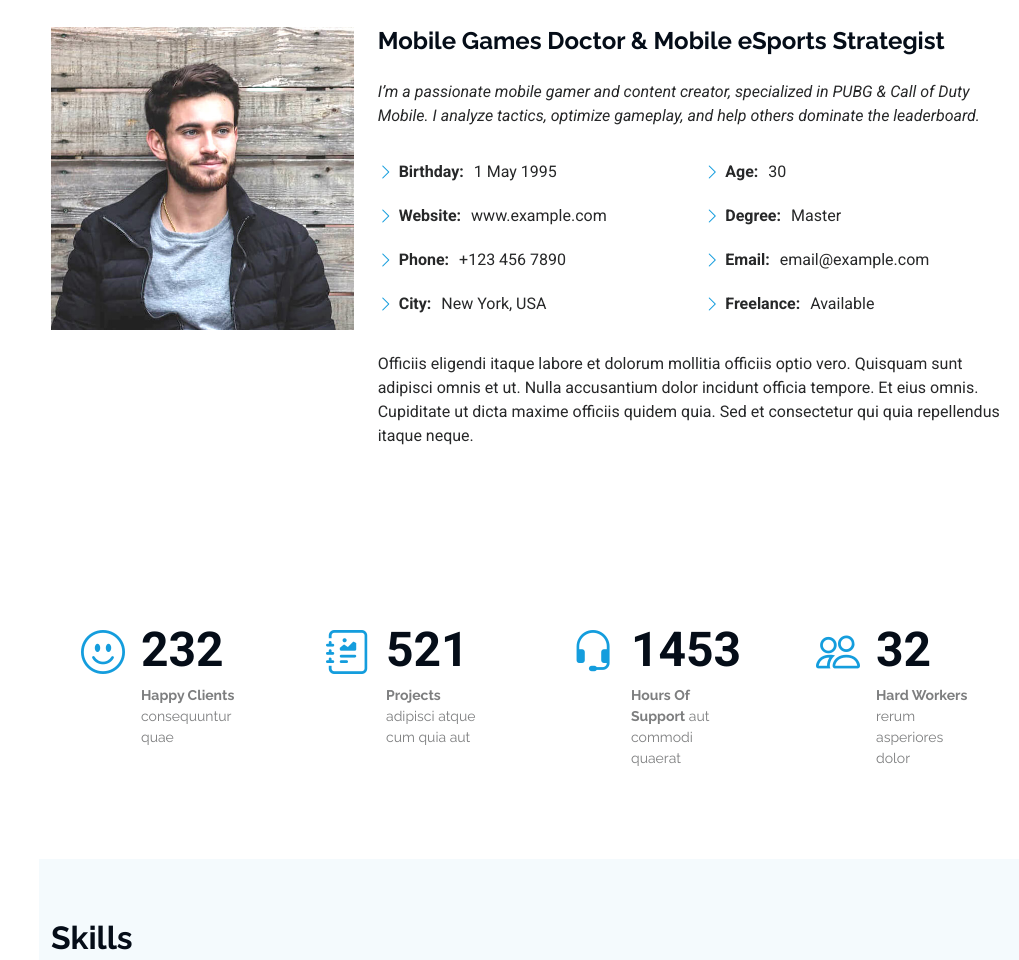
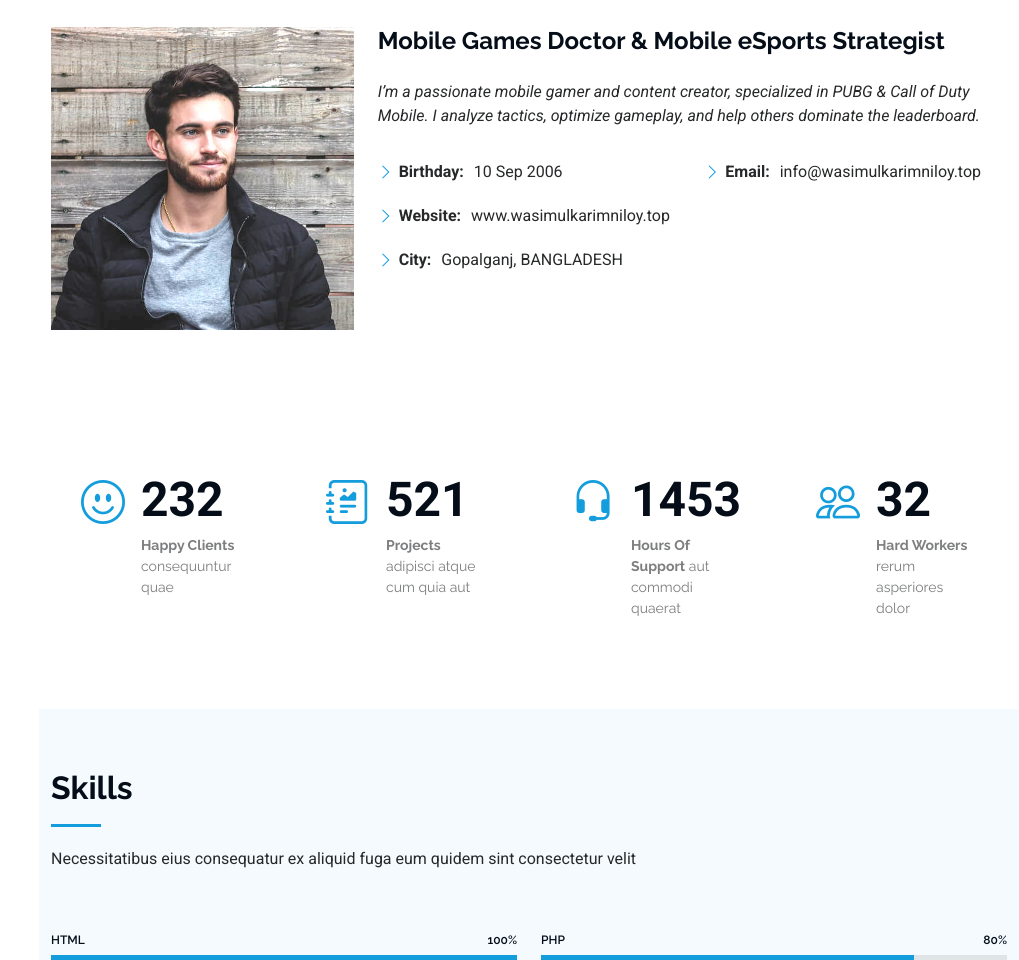
Before and after one commit to wasimulkarimniloy/Main, a plain HTML site: page index.html in a window 1280 px wide. Shown: the part 1043-2003 px from the top of the page, without its empty margins (261-1280 px from the left). Drawn offline with Linux system fonts and the light colour scheme.

Commit message:
Update index.html

```diff
--- a/index.html
+++ b/index.html
@@ -126,25 +126,22 @@
             <div class="row">
               <div class="col-lg-6">
                 <ul>
-                  <li><i class="bi bi-chevron-right"></i> <strong>Birthday:</strong> <span>1 May 1995</span></li>
-                  <li><i class="bi bi-chevron-right"></i> <strong>Website:</strong> <span>www.example.com</span></li>
-                  <li><i class="bi bi-chevron-right"></i> <strong>Phone:</strong> <span>+123 456 7890</span></li>
-                  <li><i class="bi bi-chevron-right"></i> <strong>City:</strong> <span>New York, USA</span></li>
+                  <li><i class="bi bi-chevron-right"></i> <strong>Birthday:</strong> <span>10 Sep 2006</span></li>
+                  <li><i class="bi bi-chevron-right"></i> <strong>Website:</strong> <span>www.wasimulkarimniloy.top</span></li>
+
+                  <li><i class="bi bi-chevron-right"></i> <strong>City:</strong> <span>Gopalganj, BANGLADESH</span></li>
                 </ul>
               </div>
               <div class="col-lg-6">
                 <ul>
-                  <li><i class="bi bi-chevron-right"></i> <strong>Age:</strong> <span>30</span></li>
-                  <li><i class="bi bi-chevron-right"></i> <strong>Degree:</strong> <span>Master</span></li>
-                  <li><i class="bi bi-chevron-right"></i> <strong>Email:</strong> <span>email@example.com</span></li>
-                  <li><i class="bi bi-chevron-right"></i> <strong>Freelance:</strong> <span>Available</span></li>
+
+
+                  <li><i class="bi bi-chevron-right"></i> <strong>Email:</strong> <span>info@wasimulkarimniloy.top</span></li>
+
                 </ul>
               </div>
             </div>
-            <p class="py-3">
-              Officiis eligendi itaque labore et dolorum mollitia officiis optio vero. Quisquam sunt adipisci omnis et ut. Nulla accusantium dolor incidunt officia tempore. Et eius omnis.
-              Cupiditate ut dicta maxime officiis quidem quia. Sed et consectetur qui quia repellendus itaque neque.
-            </p>
+
           </div>
         </div>
 
```
